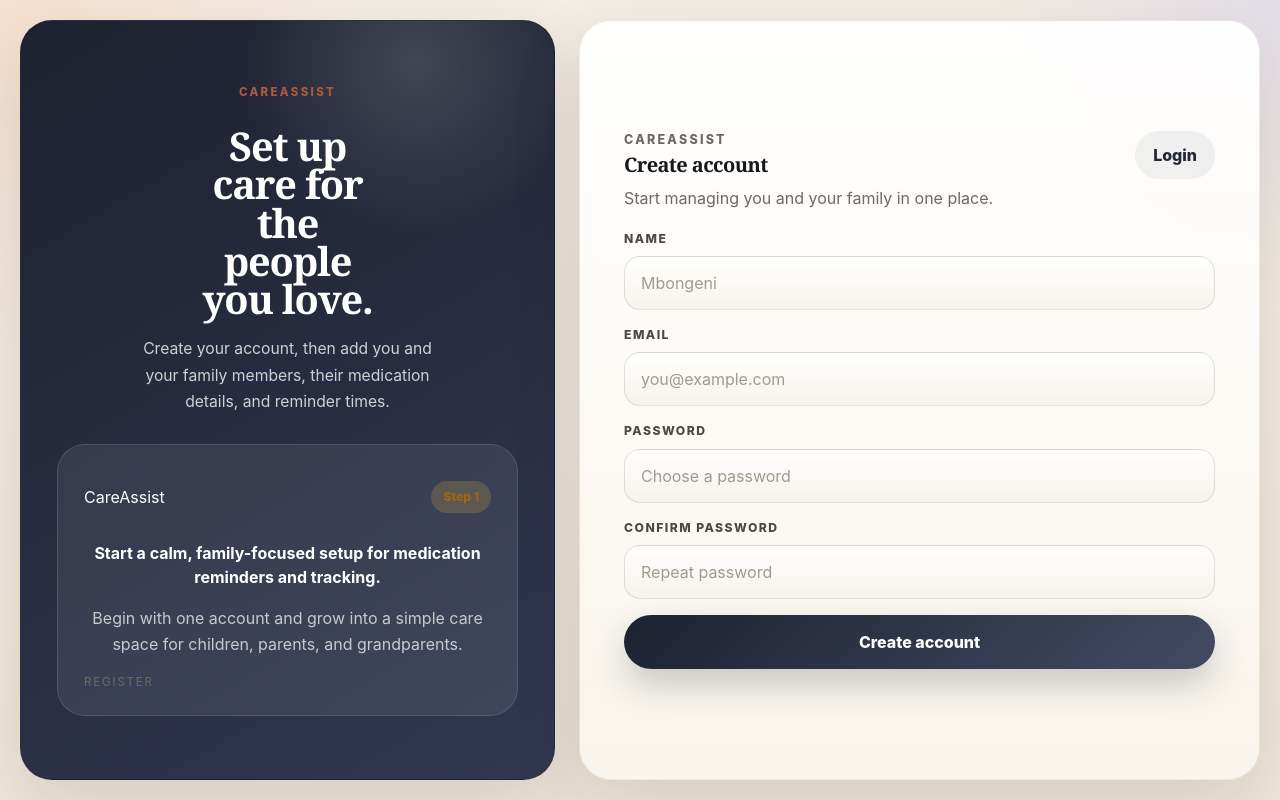
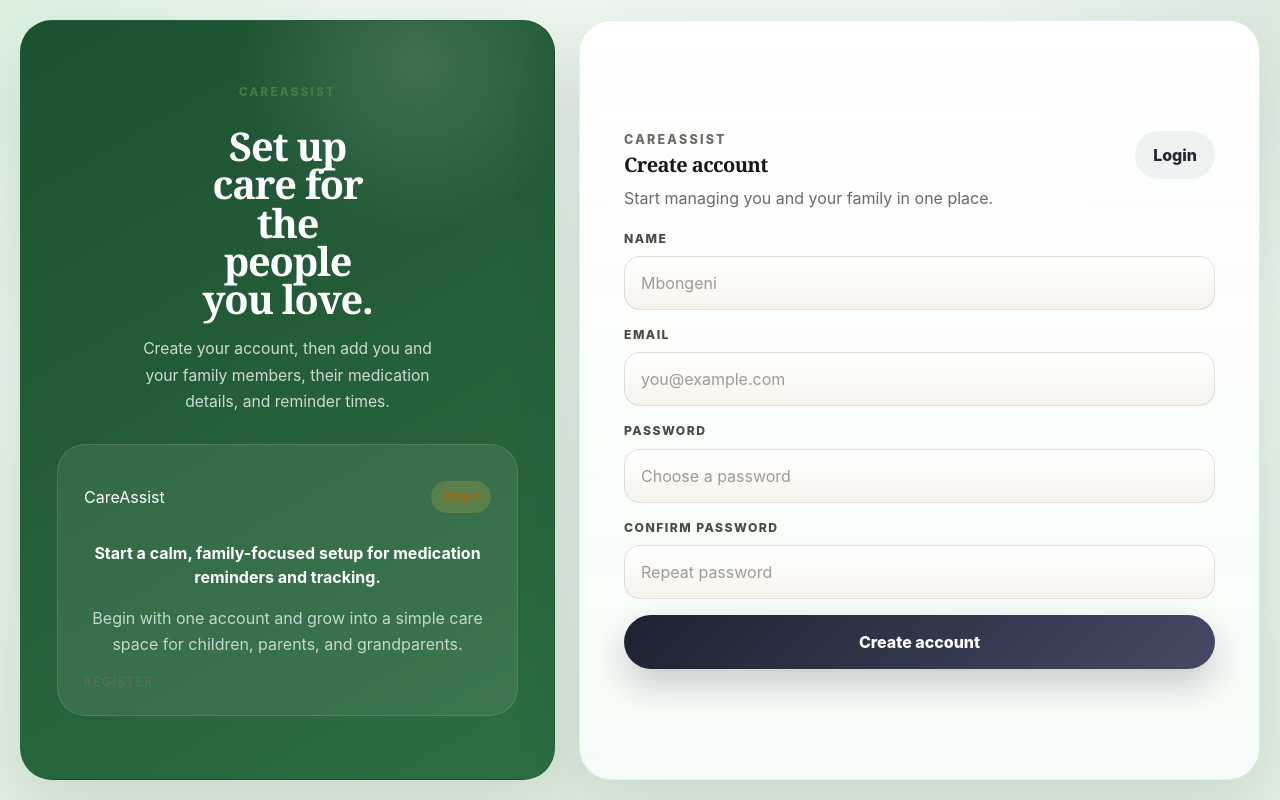
Before and after one commit to MbongeniMhlanga/careassist, a React (Vite) app in the folder frontend/careassist/: page /register in a window 1280 px wide. Built offline with nearby package versions, Linux system fonts and the light colour scheme; no server answers.

Commit message:
ui fix: app colour change

```diff
--- a/frontend/careassist/src/App.css
+++ b/frontend/careassist/src/App.css
@@ -1,6 +1,6 @@
 :root {
-  --page-bg: #f4ede4;
-  --page-bg-2: #efe7d9;
+  --page-bg: #edf7ee;
+  --page-bg-2: #e0f0e3;
   --surface: rgba(255, 255, 255, 0.78);
   --surface-strong: rgba(255, 255, 255, 0.92);
   --surface-dark: #1d2130;
@@ -9,11 +9,11 @@
   --muted: #6e6963;
   --border: rgba(23, 24, 29, 0.08);
   --border-strong: rgba(23, 24, 29, 0.12);
-  --accent: #e56d79;
-  --accent-2: #ff9a62;
-  --accent-3: #6c75ff;
-  --shadow-lg: 0 26px 70px rgba(25, 18, 12, 0.12);
-  --shadow-md: 0 18px 40px rgba(25, 18, 12, 0.08);
+  --accent: #2f8f57;
+  --accent-2: #7fd68f;
+  --accent-3: #4d8f6a;
+  --shadow-lg: 0 26px 70px rgba(17, 43, 26, 0.12);
+  --shadow-md: 0 18px 40px rgba(17, 43, 26, 0.08);
   --radius-xl: 30px;
   --radius-lg: 24px;
   color-scheme: light;
@@ -39,9 +39,9 @@
   overflow-x: clip;
   isolation: isolate;
   background:
-    radial-gradient(circle at top left, rgba(255, 154, 98, 0.22), transparent 24%),
-    radial-gradient(circle at top right, rgba(108, 117, 255, 0.16), transparent 20%),
-    radial-gradient(circle at bottom left, rgba(229, 109, 121, 0.12), transparent 18%),
+    radial-gradient(circle at top left, rgba(127, 214, 143, 0.24), transparent 24%),
+    radial-gradient(circle at top right, rgba(77, 143, 106, 0.18), transparent 20%),
+    radial-gradient(circle at bottom left, rgba(47, 143, 87, 0.12), transparent 18%),
     linear-gradient(180deg, var(--page-bg) 0%, var(--page-bg-2) 100%);
 }
 
@@ -62,13 +62,13 @@
 .shell::before {
   top: -8rem;
   right: -8rem;
-  background: rgba(108, 117, 255, 0.42);
+  background: rgba(127, 214, 143, 0.42);
 }
 
 .shell::after {
   left: -10rem;
   bottom: -10rem;
-  background: rgba(229, 109, 121, 0.42);
+  background: rgba(47, 143, 87, 0.42);
 }
 
 .sidebar {
@@ -101,11 +101,11 @@
   border-radius: 18px;
   display: grid;
   place-items: center;
-  background: linear-gradient(135deg, #ff8a6b, #e55a93);
-  color: white;
+  background: linear-gradient(135deg, #dff7e5, #9fe5b7);
+  color: #1f7d4b;
   font-weight: 800;
   font-size: 1.4rem;
-  box-shadow: 0 18px 36px rgba(229, 90, 147, 0.28);
+  box-shadow: 0 18px 36px rgba(47, 143, 87, 0.24);
 }
 
 .eyebrow {
@@ -114,7 +114,7 @@
   font-weight: 800;
   letter-spacing: 0.2em;
   text-transform: uppercase;
-  color: #ab5a3d;
+  color: #3f7f47;
 }
 
 .sidebar h1 {
@@ -131,9 +131,9 @@
 .sidebar-panel--accent {
   padding: 18px;
   border-radius: 24px;
-  background: linear-gradient(145deg, rgba(29, 33, 48, 0.98), rgba(50, 56, 82, 0.96));
+  background: linear-gradient(145deg, rgba(27, 81, 47, 0.98), rgba(45, 111, 67, 0.96));
   color: white;
-  box-shadow: 0 20px 40px rgba(19, 22, 32, 0.24);
+  box-shadow: 0 20px 40px rgba(17, 43, 26, 0.24);
 }
 
 .sidebar-panel--accent .eyebrow {
@@ -220,7 +220,7 @@
   width: 34rem;
   height: 34rem;
   border-radius: 50%;
-  background: radial-gradient(circle, rgba(229, 109, 121, 0.12), transparent 62%);
+  background: radial-gradient(circle, rgba(47, 143, 87, 0.12), transparent 62%);
   pointer-events: none;
 }
 
@@ -275,7 +275,7 @@
   gap: 16px;
   justify-content: space-between;
   padding: 22px;
-  background: linear-gradient(160deg, rgba(29, 33, 48, 0.98), rgba(50, 56, 82, 0.95));
+  background: linear-gradient(160deg, rgba(27, 81, 47, 0.98), rgba(45, 111, 67, 0.95));
   color: white;
   overflow: hidden;
 }
@@ -286,7 +286,7 @@
   inset: 0;
   background:
     radial-gradient(circle at top right, rgba(255, 255, 255, 0.16), transparent 36%),
-    radial-gradient(circle at bottom left, rgba(255, 154, 98, 0.12), transparent 34%);
+    radial-gradient(circle at bottom left, rgba(127, 214, 143, 0.12), transparent 34%);
   pointer-events: none;
 }
 
@@ -430,7 +430,7 @@
   margin: 0 0 8px;
   padding: 4px 10px;
   border-radius: 999px;
-  background: rgba(229, 109, 121, 0.12);
+  background: rgba(47, 143, 87, 0.12);
   color: var(--accent);
   font-size: 0.72rem;
   font-weight: 800;
@@ -493,9 +493,9 @@
 
 .field input:focus,
 .field select:focus {
-  border-color: rgba(229, 109, 121, 0.88);
+  border-color: rgba(47, 143, 87, 0.88);
   background: white;
-  box-shadow: 0 0 0 4px rgba(229, 109, 121, 0.14);
+  box-shadow: 0 0 0 4px rgba(47, 143, 87, 0.14);
 }
 
 .field input[type='time'] {
@@ -520,8 +520,8 @@
 }
 
 .primary-button.secondary {
-  background: linear-gradient(135deg, #e86d54, #da4f80);
-  box-shadow: 0 16px 34px rgba(218, 79, 128, 0.22);
+  background: linear-gradient(135deg, #54b56e, #2f8f57);
+  box-shadow: 0 16px 34px rgba(47, 143, 87, 0.22);
 }
 
 .ghost-button {
@@ -549,7 +549,7 @@
 
 .panel {
   padding: 22px;
-  background: linear-gradient(180deg, rgba(255, 255, 255, 0.9), rgba(249, 244, 236, 0.84));
+  background: linear-gradient(180deg, rgba(255, 255, 255, 0.9), rgba(245, 252, 246, 0.84));
   animation: riseIn 0.55s ease both;
 }
 
@@ -605,9 +605,9 @@
 
 .list-item.active,
 .medication-card.active {
-  border-color: rgba(229, 109, 121, 0.24);
-  background: linear-gradient(180deg, rgba(255, 236, 239, 0.98), rgba(255, 248, 238, 0.96));
-  box-shadow: 0 16px 30px rgba(214, 90, 113, 0.11);
+  border-color: rgba(47, 143, 87, 0.24);
+  background: linear-gradient(180deg, rgba(232, 248, 234, 0.98), rgba(245, 252, 246, 0.96));
+  box-shadow: 0 16px 30px rgba(47, 143, 87, 0.11);
   transform: translateY(-1px);
 }
 
@@ -748,8 +748,8 @@
   gap: 20px;
   padding: 20px;
   background:
-    radial-gradient(circle at top left, rgba(255, 154, 98, 0.16), transparent 24%),
-    radial-gradient(circle at top right, rgba(108, 117, 255, 0.12), transparent 20%),
+    radial-gradient(circle at top left, rgba(127, 214, 143, 0.16), transparent 24%),
+    radial-gradient(circle at top right, rgba(77, 143, 106, 0.12), transparent 20%),
     linear-gradient(180deg, var(--page-bg) 0%, var(--page-bg-2) 100%);
 }
 
@@ -799,8 +799,8 @@
 }
 
 .nav-link.active {
-  background: linear-gradient(135deg, rgba(229, 109, 121, 0.18), rgba(255, 154, 98, 0.16));
-  border-color: rgba(229, 109, 121, 0.16);
+  background: linear-gradient(135deg, rgba(47, 143, 87, 0.18), rgba(127, 214, 143, 0.16));
+  border-color: rgba(47, 143, 87, 0.16);
   color: var(--ink);
 }
 
@@ -973,7 +973,7 @@
   justify-content: space-between;
   align-items: center;
   gap: 16px;
-  background: rgba(229, 109, 121, 0.08);
+  background: rgba(47, 143, 87, 0.08);
 }
 
 .mini-summary span {
@@ -995,8 +995,8 @@
   gap: 24px;
   padding: 20px;
   background:
-    radial-gradient(circle at top left, rgba(255, 154, 98, 0.16), transparent 24%),
-    radial-gradient(circle at top right, rgba(108, 117, 255, 0.12), transparent 20%),
+    radial-gradient(circle at top left, rgba(127, 214, 143, 0.16), transparent 24%),
+    radial-gradient(circle at top right, rgba(77, 143, 106, 0.12), transparent 20%),
     linear-gradient(180deg, var(--page-bg) 0%, var(--page-bg-2) 100%);
 }
 
@@ -1021,8 +1021,8 @@
   padding: 44px 36px;
   overflow: hidden;
   background:
-    linear-gradient(150deg, rgba(29, 33, 48, 0.98), rgba(50, 56, 82, 0.95)),
-    rgba(29, 33, 48, 0.98);
+    linear-gradient(150deg, rgba(27, 81, 47, 0.98), rgba(45, 111, 67, 0.95)),
+    rgba(27, 81, 47, 0.98);
   color: white;
   text-align: center;
 }
@@ -1093,7 +1093,7 @@
   justify-content: center;
   padding: 44px;
   background:
-    linear-gradient(180deg, rgba(255, 255, 255, 0.88), rgba(249, 244, 236, 0.92)),
+    linear-gradient(180deg, rgba(255, 255, 255, 0.88), rgba(245, 252, 246, 0.92)),
     rgba(255, 255, 255, 0.66);
 }
 
@@ -1132,9 +1132,9 @@
   margin: 6px 0 18px;
   padding: 18px;
   border-radius: 22px;
-  border: 1px solid rgba(229, 109, 121, 0.16);
-  background: linear-gradient(180deg, rgba(255, 237, 239, 0.96), rgba(255, 248, 245, 0.98));
-  box-shadow: 0 18px 32px rgba(229, 109, 121, 0.08);
+  border: 1px solid rgba(47, 143, 87, 0.16);
+  background: linear-gradient(180deg, rgba(234, 249, 236, 0.96), rgba(245, 252, 246, 0.98));
+  box-shadow: 0 18px 32px rgba(47, 143, 87, 0.08);
 }
 
 .auth-alert-header {
@@ -1153,16 +1153,16 @@
 .auth-alert-message {
   margin: 0;
   line-height: 1.65;
-  color: #7a3040;
+  color: #3f7f47;
 }
 
 .auth-inline-error {
   margin: 0 0 8px;
   padding: 12px 14px;
   border-radius: 16px;
-  border: 1px solid rgba(229, 109, 121, 0.18);
-  background: rgba(255, 237, 239, 0.94);
-  color: #c73d52;
+  border: 1px solid rgba(47, 143, 87, 0.18);
+  background: rgba(234, 249, 236, 0.94);
+  color: #2f8f57;
   font-weight: 700;
   line-height: 1.5;
 }
--- a/frontend/careassist/src/index.css
+++ b/frontend/careassist/src/index.css
@@ -4,9 +4,9 @@
   font-weight: 400;
   color: #17181d;
   background:
-    radial-gradient(circle at top left, rgba(255, 154, 98, 0.16), transparent 24%),
-    radial-gradient(circle at bottom right, rgba(108, 117, 255, 0.12), transparent 20%),
-    linear-gradient(180deg, #f4ede4 0%, #efe7d9 100%);
+    radial-gradient(circle at top left, rgba(127, 214, 143, 0.16), transparent 24%),
+    radial-gradient(circle at bottom right, rgba(77, 143, 106, 0.12), transparent 20%),
+    linear-gradient(180deg, #edf7ee 0%, #e0f0e3 100%);
   font-synthesis: none;
   text-rendering: optimizeLegibility;
   -webkit-font-smoothing: antialiased;
@@ -41,6 +41,6 @@ a {
 }
 
 ::selection {
-  background: rgba(229, 109, 121, 0.18);
+  background: rgba(47, 143, 87, 0.18);
   color: #11131a;
 }
```
